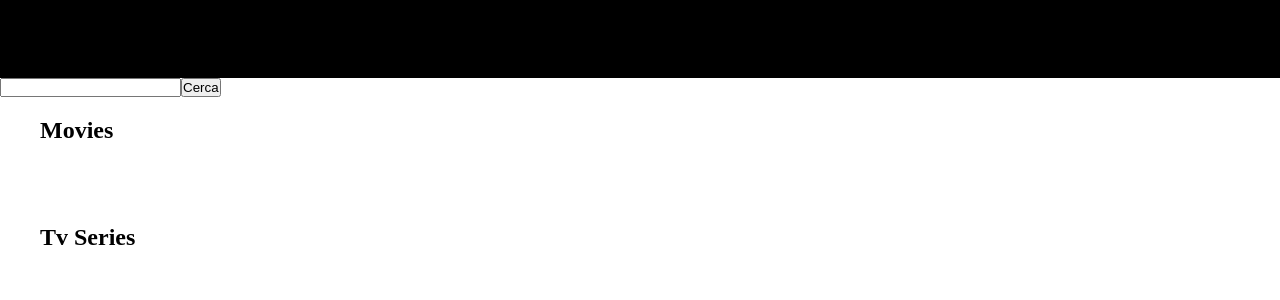
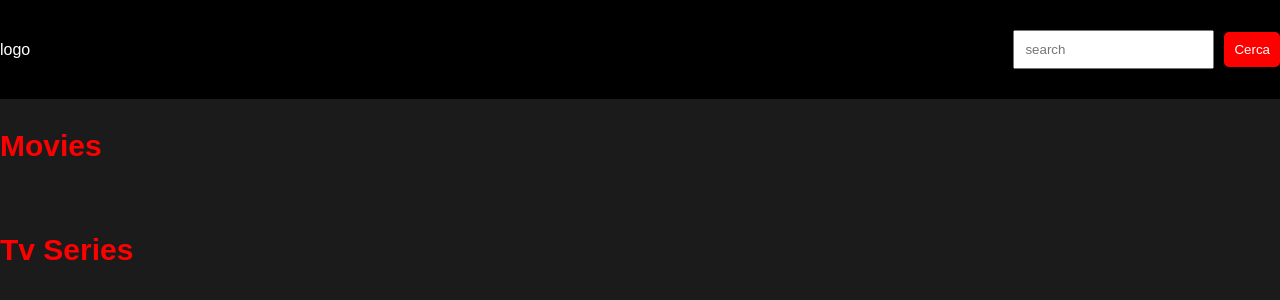
Before and after one commit to albertotaddeucci/vite-boolflix, a Vue app: page / in a window 1280 px wide. Shown: the top 300 px of the page. Built offline with nearby package versions, Linux system fonts and the light colour scheme.

Commit message:
correzione navbar e stilizzazione

```diff
--- a/src/App.vue
+++ b/src/App.vue
@@ -3,15 +3,13 @@ import axios from 'axios';
 
 import {store} from './store.js'
 
-import AppNav from './components/AppNav.vue';
+import AppHeader from './components/AppHeader.vue';
 import AppMain from './components/AppMain.vue';
-import AppSearch from './components/AppSearch.vue';
 
 export default {
     components:{
-      AppNav,
       AppMain,
-      AppSearch,
+      AppHeader,
     },
 
 
@@ -95,8 +93,7 @@ export default {
 
 <template>
 
-  <AppNav></AppNav>
-  <AppSearch @search="serchMovie"></AppSearch>
+  <AppHeader @search="serchMovie"></AppHeader>
   <AppMain></AppMain>
 
 
--- /dev/null
+++ b/src/components/AppHeader.vue
@@ -0,0 +1,76 @@
+<script>
+
+import {store} from '../store.js'
+
+
+export default {
+    name: "AppHeader",
+
+    data(){
+      return{
+         store,
+
+
+      }
+  },
+
+
+}
+
+
+</script>
+
+<template>
+
+    <nav>
+        <div class="container">
+
+            <div id="logo">logo</div>
+
+            <div id="search-bar">
+                <input type="search" v-model="store.movieToSearch" placeholder="search">
+                <button @click="$emit('search')">Cerca</button>
+            </div>
+
+
+        </div>
+
+
+    </nav>
+
+
+
+</template>
+
+<style lang="scss" scoped>
+@use '../styles/_mixins' as *;
+
+.container{
+    display: flex;
+    align-items: center;
+    justify-content: space-between;
+}
+
+#logo{
+    color: white;
+}
+
+nav{
+    background-color: black;
+    padding-block: 30px;
+}
+
+#search-bar{
+    input{
+        padding: 10px;
+        margin-right: 10px;
+    }
+
+    button{
+        @include btn_primary
+    }
+
+}
+
+
+</style>
--- a/src/components/AppMain.vue
+++ b/src/components/AppMain.vue
@@ -57,6 +57,12 @@ export default {
 <style lang="scss">
 @use '../styles/general' as *;
 
+h2 {
+    margin-top: 30px;
+    font-size: 30px;
+    color: red;
+}
+
 .item-list {
     display: flex;
     gap: 30px;
--- a/src/components/AppNav.vue
+++ /dev/null
@@ -1,32 +0,0 @@
-<script>
-
-export default {
-    name: "AppNav",
-
-
-
-}
-
-
-</script>
-
-<template>
-
-    <nav>
-        <img src="" alt="">
-    </nav>
-
-</template>
-
-<style>
-
-nav{
-    padding: 30px;
-
-    background-color: black;
-}
-
-
-
-
-</style>
--- a/src/components/AppSearch.vue
+++ /dev/null
@@ -1,36 +0,0 @@
-<script>
-
-import {store} from '../store.js'
-
-
-export default {
-    name: "AppSearch",
-
-    data(){
-      return{
-         store,
-
-
-      }
-  },
-
-
-}
-
-
-</script>
-
-<template>
-
-    <div>
-        <input type="search" v-model="store.movieToSearch">
-        <button @click="$emit('search')">Cerca</button>
-    </div>
-
-
-</template>
-
-<style>
-
-
-</style>
--- /dev/null
+++ b/src/styles/_mixins.scss
@@ -0,0 +1,8 @@
+@mixin btn_primary {
+    padding: 10px;
+
+    border: 1px red;
+    border-radius: 5px;
+    background-color: red;
+    color: white;
+}
--- a/src/styles/general.scss
+++ b/src/styles/general.scss
@@ -2,14 +2,16 @@
     margin: 0;
     padding: 0;
     box-sizing: border-box;
+
+    font-family: sans-serif;
+}
+
+body {
+    background-color: #1b1b1b;
 }
 
 .container {
-    max-width: 1200px;
+    max-width: 1400px;
 
     margin: 0 auto;
 }
-
-h2 {
-    margin-block: 20px;
-}
```
